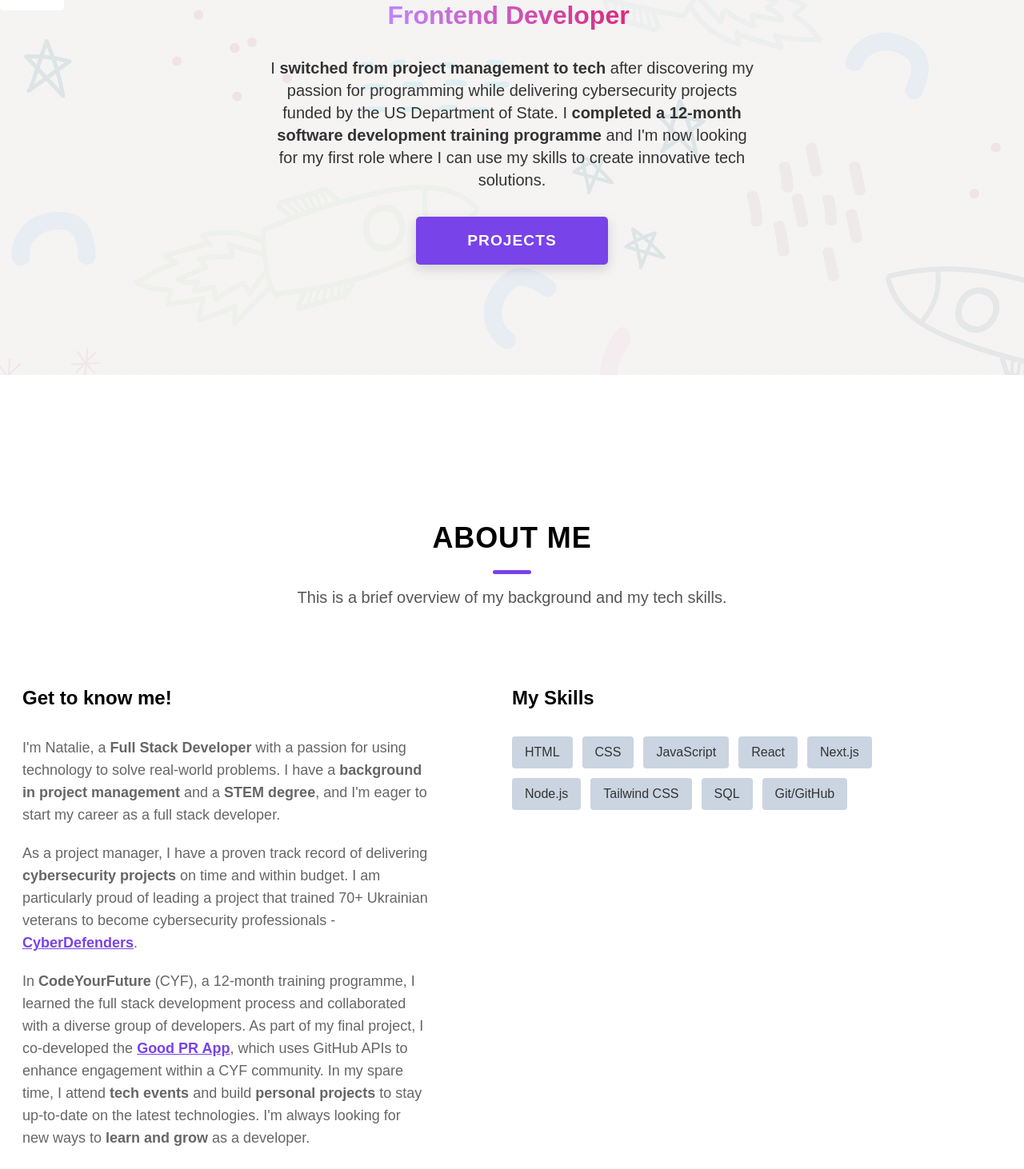
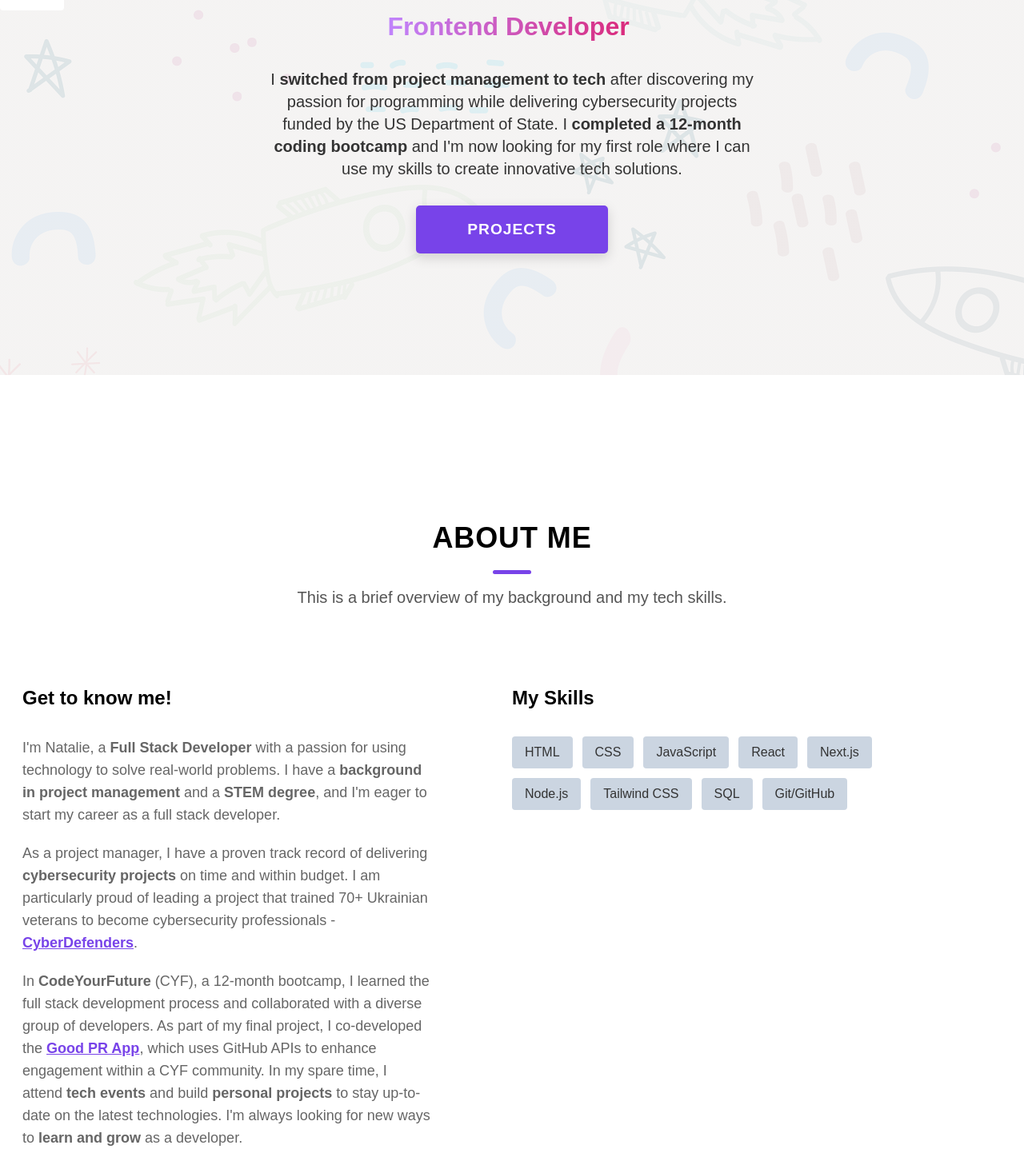
Before and after one commit to nataliiazab/portfolio, a React (Vite) app: page / in a window 1280 px wide. Shown: the part 363-1825 px from the top of the page at 80% size. Built offline with nearby package versions, Linux system fonts and the light colour scheme; a web font is replaced by a local one.

Commit message:
replace training programme to bootcamp

```diff
--- a/src/components/About.jsx
+++ b/src/components/About.jsx
@@ -50,8 +50,7 @@ const About = () => {
               .
             </p>
             <p className="mb-5">
-              In <strong>CodeYourFuture</strong> (CYF), a 12-month training
-              programme, I learned the full stack development process and
+              In <strong>CodeYourFuture</strong> (CYF), a 12-month bootcamp, I learned the full stack development process and
               collaborated with a diverse group of developers. As part of my
               final project, I co-developed the{" "}
               <a
--- a/src/components/Home.jsx
+++ b/src/components/Home.jsx
@@ -48,7 +48,7 @@ const Home = () => {
             I <strong>switched from project management to tech</strong> after
             discovering my passion for programming while delivering
             cybersecurity projects funded by the US Department of State. I{" "}
-            <strong>completed a 12-month software development training programme</strong>{" "}
+            <strong>completed a 12-month coding bootcamp</strong>{" "}
             and I'm now looking for my first role where I can use my skills to
             create innovative tech solutions.
           </p>
```
